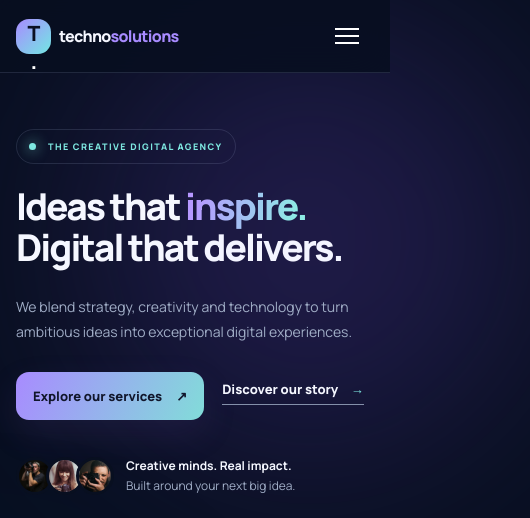
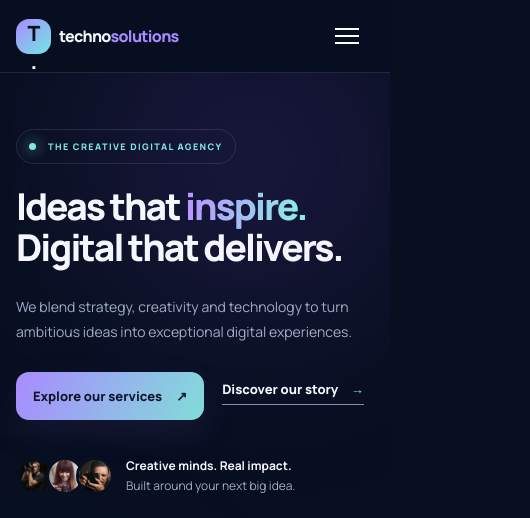
Before and after one commit to zaheer457/Techno-Solutions, a plain HTML site: page index.html in a window 390 px wide. Shown: the top 518 px of the page, 530 px wide, since content can reach past the window. Drawn offline with Linux system fonts and the light colour scheme.

Commit message:
Update style.css

```diff
--- a/style.css
+++ b/style.css
@@ -293,3 +293,36 @@ main {
         font-size: 14px;
     }
 }
+
+/* FIX: AMBIENT BACKGROUND MOBILE OVERFLOW */
+
+@media (max-width: 800px) {
+
+    .ambient-one {
+        width: min(300px, 80vw);
+        height: min(300px, 80vw);
+        right: 0;
+        left: auto;
+    }
+
+    .ambient-two {
+        width: min(280px, 75vw);
+        height: min(280px, 75vw);
+        left: -120px;
+    }
+
+}
+
+@media (max-width: 560px) {
+
+    .ambient-one {
+        right: 0;
+        width: 280px;
+        height: 280px;
+    }
+
+    .ambient-two {
+        left: -120px;
+    }
+
+}
```
